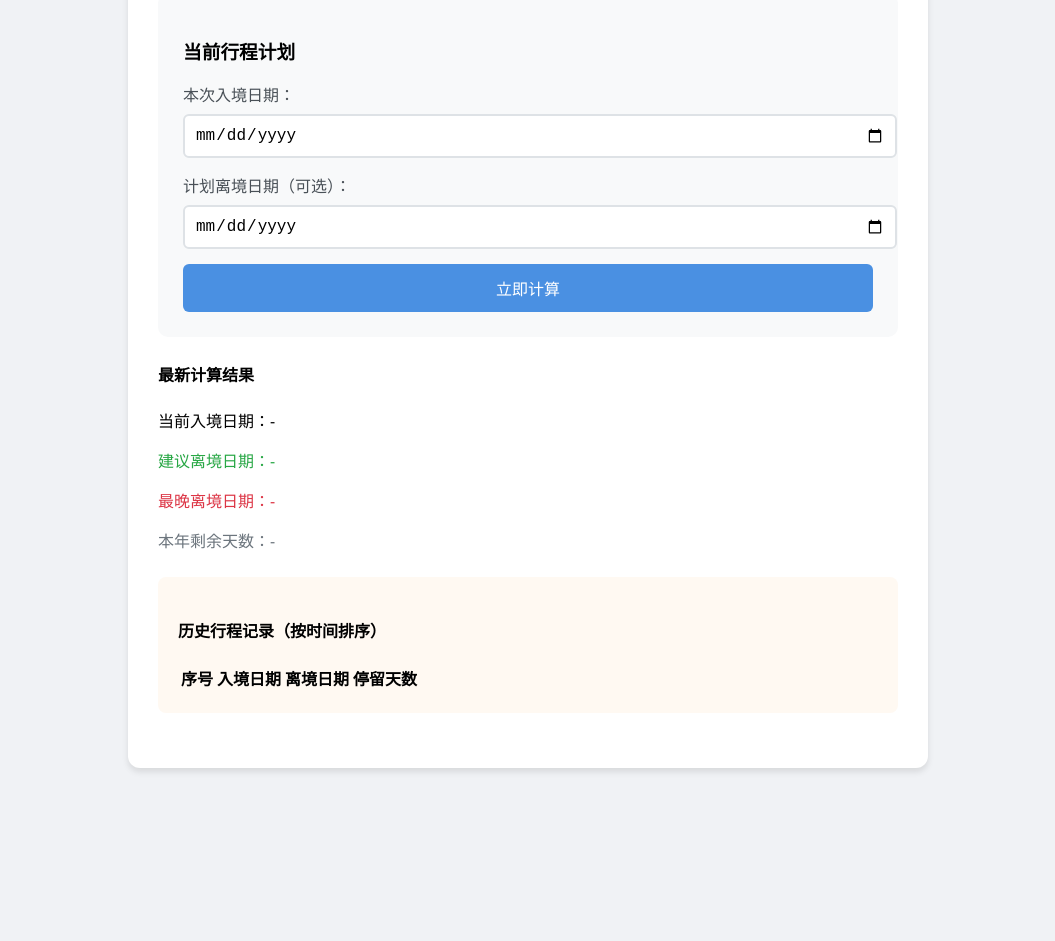
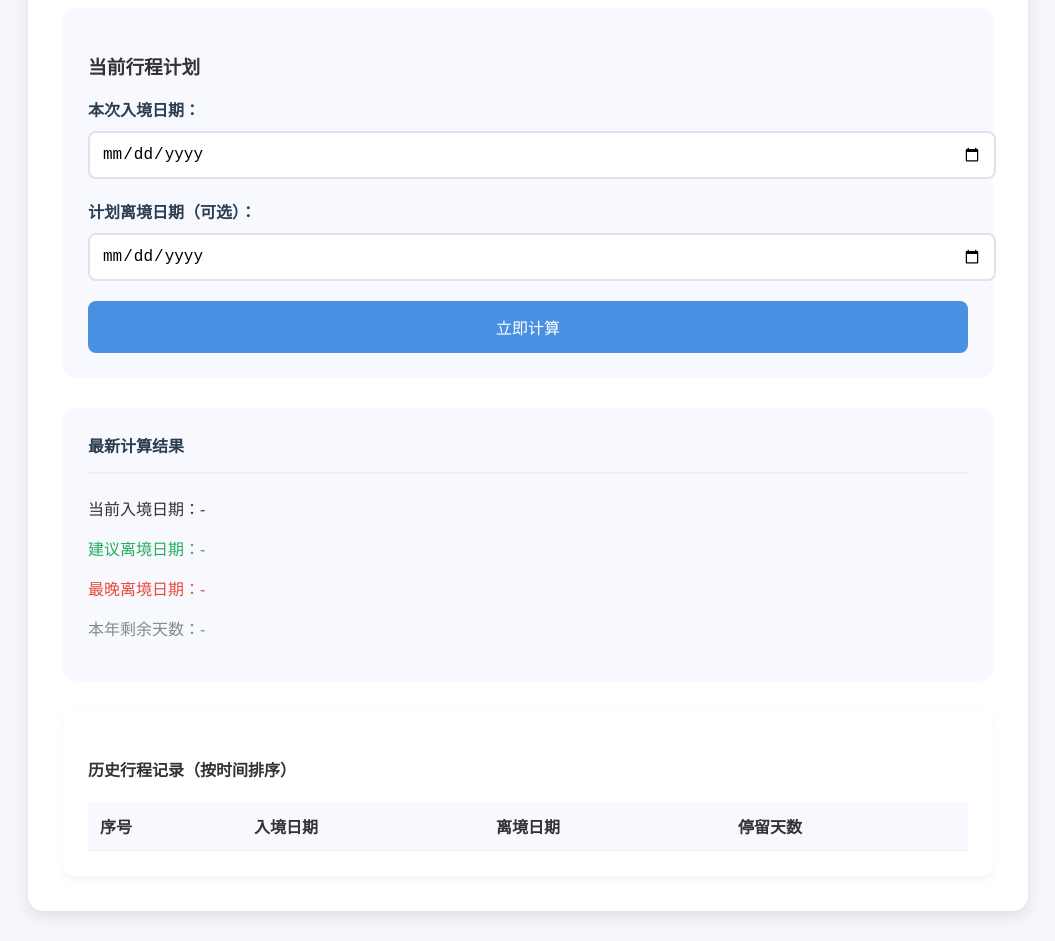
Before and after one commit to DavidMZhu/visa-calculator, a plain HTML site: page index.html in a window 1280 px wide. Shown: the part 146-1087 px from the top of the page, without its empty margins (112-1167 px from the left). Before the commit the page ends 934 px from the top, so only its background shows below. Drawn offline with Linux system fonts and the light colour scheme.

Commit message:
Update style.css

```diff
--- a/style.css
+++ b/style.css
@@ -1,91 +1,114 @@
 body {
-    font-family: 'Segoe UI', Arial, sans-serif;
-    max-width: 800px;
-    margin: 20px auto;
-    padding: 0 20px;
-    background: #f0f2f5;
+    font-family: 'Helvetica Neue', Arial, sans-serif;
+    max-width: 1000px;
+    margin: 30px auto;
+    padding: 0 25px;
+    background: #f5f7fa;
+    color: #333;
 }
 
 .container {
     background: white;
-    padding: 30px;
-    border-radius: 12px;
-    box-shadow: 0 4px 6px rgba(0,0,0,0.1);
+    padding: 35px;
+    border-radius: 15px;
+    box-shadow: 0 5px 15px rgba(0,0,0,0.1);
 }
 
 .input-section {
-    background: #f8f9fa;
+    background: #f8f9ff;
     padding: 25px;
-    border-radius: 10px;
-    margin-bottom: 25px;
+    border-radius: 12px;
+    margin-bottom: 30px;
 }
 
 .input-group {
-    margin-bottom: 15px;
+    margin-bottom: 20px;
 }
 
 .input-group label {
     display: block;
-    margin-bottom: 8px;
-    color: #495057;
-    font-weight: 500;
+    margin-bottom: 10px;
+    font-weight: 600;
+    color: #2c3e50;
 }
 
 input[type="date"] {
     width: 100%;
-    padding: 10px;
-    border: 2px solid #dee2e6;
-    border-radius: 6px;
+    padding: 12px;
+    border: 2px solid #e0e3eb;
+    border-radius: 8px;
     font-size: 16px;
+    transition: border-color 0.3s;
+}
+
+input[type="date"]:focus {
+    border-color: #4a90e2;
+    outline: none;
 }
 
 button {
     background: #4a90e2;
     color: white;
     border: none;
-    padding: 12px 24px;
-    border-radius: 6px;
+    padding: 14px 28px;
+    border-radius: 8px;
     cursor: pointer;
     font-size: 16px;
     width: 100%;
-    transition: background 0.3s;
+    transition: all 0.3s;
 }
 
 button:hover {
     background: #357abd;
+    transform: translateY(-1px);
 }
 
-.history-section {
-    margin: 25px 0;
-    padding: 20px;
-    background: #fff9f2;
-    border-radius: 8px;
+.result-section {
+    display: grid;
+    gap: 30px;
 }
 
-#tripList {
-    list-style: none;
-    padding: 0;
+.result-card {
+    background: #f8f9ff;
+    padding: 25px;
+    border-radius: 12px;
 }
 
-#tripList li {
-    padding: 10px;
-    margin: 8px 0;
-    background: #fff;
-    border: 1px solid #eee;
-    border-radius: 6px;
+.result-card h4 {
+    margin-top: 0;
+    color: #2c3e50;
+    border-bottom: 2px solid #eee;
+    padding-bottom: 15px;
 }
 
-.result {
-    padding: 20px;
-    background: #f8f9fa;
-    border-radius: 8px;
+.recommended { color: #27ae60; }
+.deadline { color: #e74c3c; }
+.remaining { color: #7f8c8d; }
+
+.history-section {
+    background: white;
+    padding: 25px;
+    border-radius: 12px;
+    box-shadow: 0 3px 10px rgba(0,0,0,0.05);
 }
 
-.result p {
-    margin: 15px 0;
-    font-size: 17px;
+table {
+    width: 100%;
+    border-collapse: collapse;
+    margin-top: 15px;
 }
 
-.recommended { color: #28a745; }
-.deadline { color: #dc3545; }
-.remaining { color: #6c757d; }
+th, td {
+    padding: 12px;
+    text-align: left;
+    border-bottom: 1px solid #eee;
+}
+
+th {
+    background: #f8f9ff;
+    font-weight: 600;
+}
+
+tr:hover {
+    background-color: #f5f6fa;
+}
```
